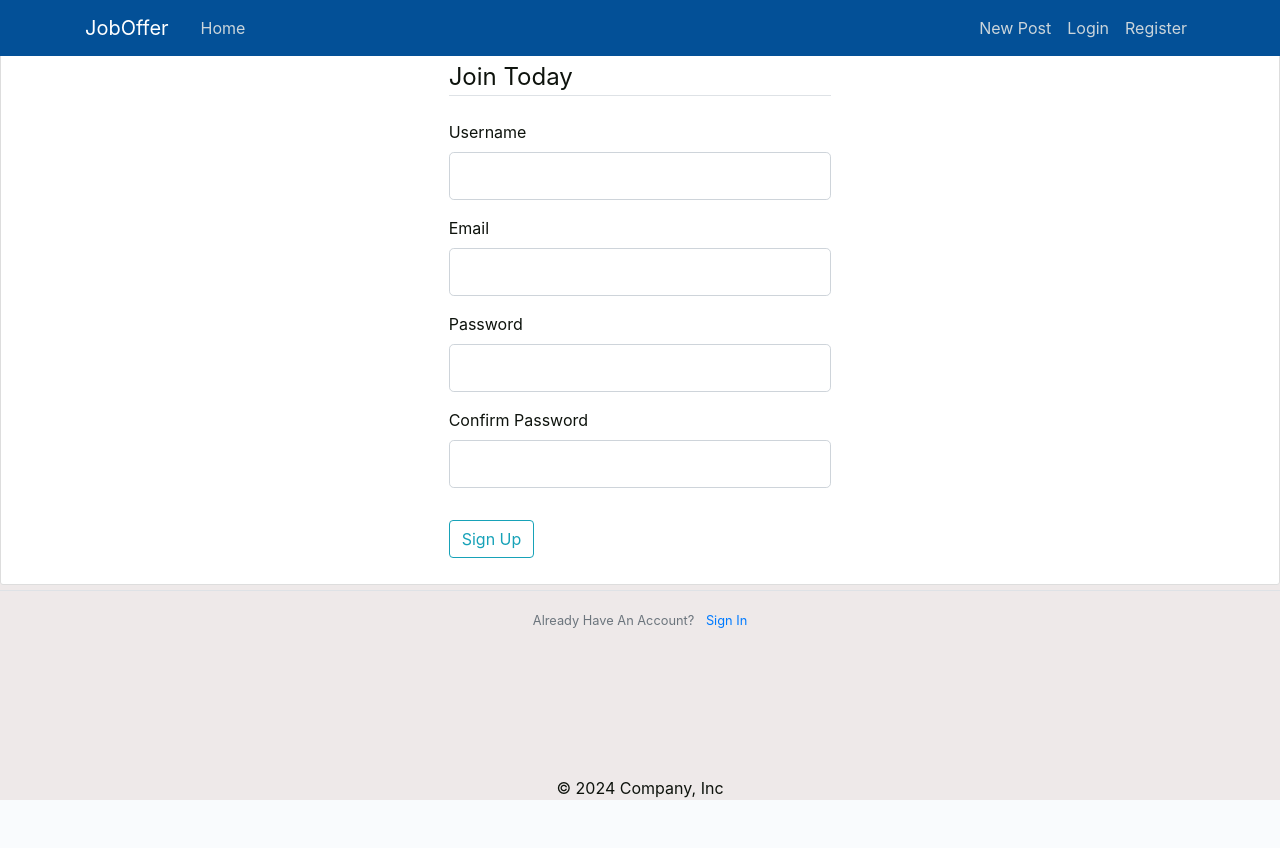
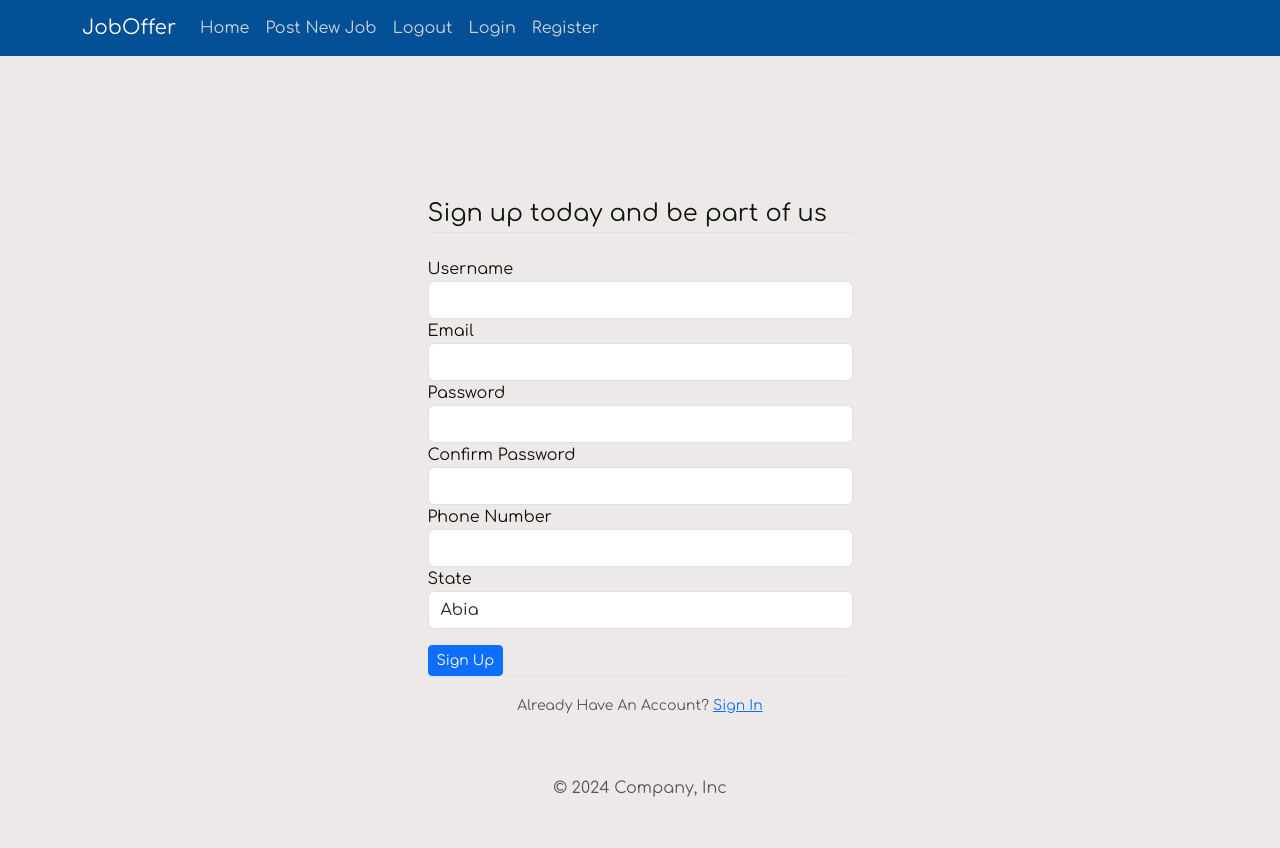
Before and after one commit to Tnkma/JobOffer, a Flask app: page /register in a window 1280 px wide. Before the commit the page ends 800 px from the top, so only its background shows below. Run offline with Flask 3, Linux system fonts and the light colour scheme; some libraries are stand-ins or nearby versions.

Commit message:
made progress

```diff
--- a/forms.py
+++ b/forms.py
@@ -1,7 +1,47 @@
 from flask_wtf import FlaskForm
-from wtforms import StringField, PasswordField, SubmitField, BooleanField
+from wtforms import StringField, PasswordField, SubmitField, BooleanField, SelectField
 from wtforms.validators import DataRequired, Length, Email, EqualTo
+from functions import validate_phone
 
+STATE_CHOICE = [
+    ('Abia', 'Abia'),
+    ('Adamawa', 'Adamawa'),
+    ('Akwa Ibom', 'Akwa Ibom'),
+    ('Anambra', 'Anambra'),
+    ('Bauchi', 'Bauchi'),
+    ('Bayelsa', 'Bayelsa'),
+    ('Benue', 'Benue'),
+    ('Borno', 'Borno'),
+    ('Cross River', 'Cross River'),
+    ('Delta', 'Delta'),
+    ('Ebonyi', 'Ebonyi'),
+    ('Edo', 'Edo'),
+    ('Ekiti', 'Ekiti'),
+    ('Enugu', 'Enugu'),
+    ('FCT', 'FCT'),
+    ('Gombe', 'Gombe'),
+    ('Imo', 'Imo'),
+    ('Jigawa', 'Jigawa'),
+    ('Kaduna', 'Kaduna'),
+    ('Kano', 'Kano'),
+    ('Katsina', 'Katsina'),
+    ('Kebbi', 'Kebbi'),
+    ('Kogi', 'Kogi'),
+    ('Kwara', 'Kwara'),
+    ('Lagos', 'Lagos'),
+    ('Nasarawa', 'Nasarawa'),
+    ('Niger', 'Niger'),
+    ('Ogun', 'Ogun'),
+    ('Ondo', 'Ondo'),
+    ('Osun', 'Osun'),
+    ('Oyo', 'Oyo'),
+    ('Plateau', 'Plateau'),
+    ('Rivers', 'Rivers'),
+    ('Sokoto', 'Sokoto'),
+    ('Taraba', 'Taraba'),
+    ('Yobe', 'Yobe'),
+    ('Zamfara', 'Zamfara')
+]
 
 class RegistrationForm(FlaskForm):
     username = StringField('Username',
@@ -11,8 +51,9 @@ class RegistrationForm(FlaskForm):
     password = PasswordField('Password', validators=[DataRequired()])
     confirm_password = PasswordField('Confirm Password',
                                      validators=[DataRequired(), EqualTo('password')])
+    Phone = StringField('Phone Number', validators=[validate_phone, DataRequired()])
+    state = SelectField('State', choices=STATE_CHOICE)
     submit = SubmitField('Sign Up')
-
 
 class LoginForm(FlaskForm):
     email = StringField('Email',
--- a/static/login.css
+++ b/static/login.css
@@ -4,14 +4,15 @@
 * {
     padding: 0;
     margin: 0;
-    font-family: sans-serif;
-    box-sizing: content-box;
+    font-family: comfortaa, sans-serif;
+    box-sizing: border-box;
 }
 
-body {
-    display: flex;
-    min-height: 100vh;
-    justify-content: center;
-    align-items: center;
-    background: #f1f1f1;
+form {
+    width: 40%;
+    padding: 20px;
+    border-radius: 20px;
+    align-content: center;
+    margin-bottom: 3rem;
+    margin-top: 4rem;
 }
--- a/static/main.css
+++ b/static/main.css
@@ -1,3 +1,8 @@
+* {
+  padding: 0;
+  margin: 0;
+
+}
 body {
     background: #eee9e9;
     color: #0e130d;
@@ -6,7 +11,6 @@ body {
 
   .footer {
     padding: 15px 0;
-    position: fixed;
     bottom: 0;
     width: 100%;
     background-color: #f8f9fa;
@@ -16,7 +20,6 @@ body {
   h1, h2, h3, h4, h5, h6 {
     color: #444444;
   }
-
   .bg-steel {
     background-color: #035097;
   }
--- a/templates/layout.html
+++ b/templates/layout.html
@@ -7,7 +7,7 @@
     <meta name="description" content="">
     <meta name="viewport" content="width=device-width, initial-scale=1, shrink-to-fit=no">
     <!-- Bootstrap CSS -->
-    <link rel="stylesheet" href="https://maxcdn.bootstrapcdn.com/bootstrap/4.0.0/css/bootstrap.min.css" integrity="sha384-Gn5384xqQ1aoWXA+058RXPxPg6fy4IWvTNh0E263XmFcJlSAwiGgFAW/dAiS6JXm" crossorigin="anonymous">
+    <link href="https://cdn.jsdelivr.net/npm/bootstrap@5.3.3/dist/css/bootstrap.min.css" rel="stylesheet" integrity="sha384-QWTKZyjpPEjISv5WaRU9OFeRpok6YctnYmDr5pNlyT2bRjXh0JMhjY6hW+ALEwIH" crossorigin="anonymous">
     <link rel="stylesheet" type="text/css" href="{{ url_for('static', filename='main.css') }}">
 </head>
 <body>
@@ -21,13 +21,10 @@
             <div class="collapse navbar-collapse" id="navbarToggle">
                 <div class="navbar-nav mr-auto">
                     <a class="nav-item nav-link" href="">Home</a>
-                   <!-- <a class="nav-item nav-link" href="">About</a> -->
+                    <a class="nav-item nav-link" href="">Post New Job</a>
                 </div>
-                <!-- Navbar Right Side -->
-                <div class="navbar-nav">
-                    <a class="nav-item nav-link" href="">New Post</a>
-                    <!--<a class="nav-item nav-link" href="">Account</a>-->
-                    <a class="nav-item nav-link" href=">Logout</a>
+                <div class="navbar-nav nav justify-content-end">
+                    <a class="nav-item nav-link" href="">Logout</a>
                     <a class="nav-item nav-link" href="">Login</a>
                     <a class="nav-item nav-link" href="">Register</a>
                 </div>
@@ -41,8 +38,6 @@
         <span class="text-body-secondary">&copy; 2024 Company, Inc</span>
     </footer>
 </div>
-<script src="https://code.jquery.com/jquery-3.2.1.slim.min.js" integrity="sha384-KJ3o2DKtIkvYIK3UENzmM7KCkRr/rE9/Qpg6aAZGJwFDMVNA/GpGFF93hXpG5KkN" crossorigin="anonymous"></script>
-<script src="https://cdnjs.cloudflare.com/ajax/libs/popper.js/1.12.9/umd/popper.min.js" integrity="sha384-ApNbgh9B+Y1QKtv3Rn7W3mgPxhU9K/ScQsAP7hUibX39j7fakFPskvXusvfa0b4Q" crossorigin="anonymous"></script>
-<script src="https://maxcdn.bootstrapcdn.com/bootstrap/4.0.0/js/bootstrap.min.js" integrity="sha384-JZR6Spejh4U02d8jOt6vLEHfe/JQGiRRSQQxSfFWpi1MquVdAyjUar5+76PVCmYl" crossorigin="anonymous"></script>
+    <script src="https://cdn.jsdelivr.net/npm/bootstrap@5.3.3/dist/js/bootstrap.bundle.min.js" integrity="sha384-YvpcrYf0tY3lHB60NNkmXc5s9fDVZLESaAA55NDzOxhy9GkcIdslK1eN7N6jIeHz" crossorigin="anonymous"></script>
 </body>
 </html>
--- a/templates/register.html
+++ b/templates/register.html
@@ -1,71 +1,97 @@
 {% extends "layout.html" %}
 {% block content %}
-<div class="content-section d-flex justify-content-center align-items-center vh-100">
-    <form method="POST" action="" class="col-md-4">
+<link rel="stylesheet" type="text/css" href="{{ url_for('static', filename='login.css') }}">
+<div class="container d-flex justify-content-center align-items-center vh-100">
+    <form method="POST" action="" class="col-md-5">
         {{ form.hidden_tag() }}
         <fieldset class="form-group">
-            <legend class="border-bottom mb-4">Join Today</legend>
+            <legend class="border-bottom mb-4">Sign up today and be part of us</legend>
             <div class="form-group">
                 {{ form.username.label(class="form-control-label") }}
                 {% if form.username.errors %}
-                    {{ form.username(class="form-control form-control-lg is-invalid") }}
+                    {{ form.username(class="form-control is-invalid") }}
                     <div class="invalid-feedback">
                         {% for error in form.username.errors %}
                             <span>{{ error }}</span>
                         {% endfor %}
                     </div>
                 {% else %}
-                    {{ form.username(class="form-control form-control-lg") }}
+                    {{ form.username(class="form-control") }}
                 {% endif %}
             </div>
             <div class="form-group">
                 {{ form.email.label(class="form-control-label") }}
                 {% if form.email.errors %}
-                    {{ form.email(class="form-control form-control-lg is-invalid") }}
+                    {{ form.email(class="form-control is-invalid") }}
                     <div class="invalid-feedback">
                         {% for error in form.email.errors %}
                             <span>{{ error }}</span>
                         {% endfor %}
                     </div>
                 {% else %}
-                    {{ form.email(class="form-control form-control-lg") }}
+                    {{ form.email(class="form-control form-control") }}
                 {% endif %}
             </div>
             <div class="form-group">
                 {{ form.password.label(class="form-control-label") }}
                 {% if form.password.errors %}
-                    {{ form.password(class="form-control form-control-lg is-invalid") }}
+                    {{ form.password(class="form-control is-invalid") }}
                     <div class="invalid-feedback">
                         {% for error in form.password.errors %}
                             <span>{{ error }}</span>
                         {% endfor %}
                     </div>
                 {% else %}
-                    {{ form.password(class="form-control form-control-lg") }}
+                    {{ form.password(class="form-control") }}
                 {% endif %}
             </div>
             <div class="form-group">
                 {{ form.confirm_password.label(class="form-control-label") }}
                 {% if form.confirm_password.errors %}
-                    {{ form.confirm_password(class="form-control form-control-lg is-invalid") }}
+                    {{ form.confirm_password(class="form-control is-invalid") }}
                     <div class="invalid-feedback">
                         {% for error in form.confirm_password.errors %}
                             <span>{{ error }}</span>
                         {% endfor %}
                     </div>
                 {% else %}
-                    {{ form.confirm_password(class="form-control form-control-lg") }}
+                    {{ form.confirm_password(class="form-control") }}
                 {% endif %}
             </div>
+            <div class="form-group">
+                {{ form.Phone.label(class="form-control-label") }}
+                {% if form.Phone.errors %}
+                    {{ form.Phone(class="form-control is-invalid") }}
+                    <div class="invalid-feedback">
+                        {% for error in form.Phone.errors %}
+                            <span>{{ error }}</span>
+                        {% endfor %}
+                    </div>
+                {% else %}
+                    {{ form.Phone(class="form-control") }}
+                {% endif %}
+            </div>
+            <div class="form-group">
+                {{ form.state.label(class="form-control-label") }}
+                {% if form.state.errors %}
+                    {{ form.state(class="form-control is-invalid") }}
+                    <div class="invalid-feedback">
+                        {% for error in form.state.errors %}
+                            <span>{{ error }}</span>
+                        {% endfor %}
+                    </div>
+                {% else %}
+                    {{ form.state(class="form-control") }}
+                {% endif %}
         </fieldset>
         <div class="form-group">
-            {{ form.submit(class="btn btn-outline-info") }}
+            {{ form.submit(class="btn btn-primary btn-sm mt-3") }}
+        </div>
+        <div class="border-top pt-3 text-center">
+            <small class="text-muted mt-2">
+                Already Have An Account? <a class="ml-2" href="{{ url_for('login') }}">Sign In</a>
+            </small>
         </div>
     </form>
 </div>
-<div class="border-top pt-3 text-center">
-    <small class="text-muted">
-        Already Have An Account? <a class="ml-2" href="{{ url_for('login') }}">Sign In</a>
-    </small>
-</div>
 {% endblock content %}
```
Also changed, not shown: functions.py (added, +15 -0 lines), templates/login.html (+40 -13 lines), 1 other file.
